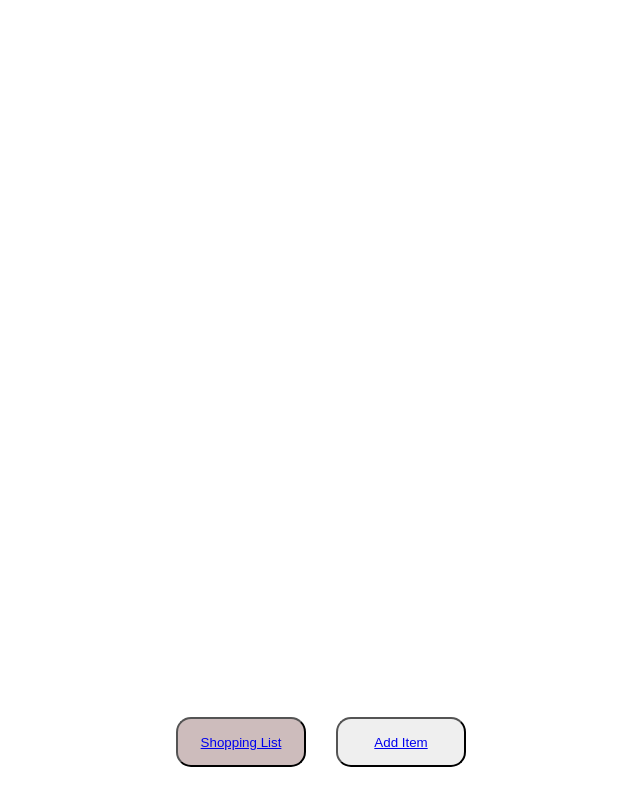
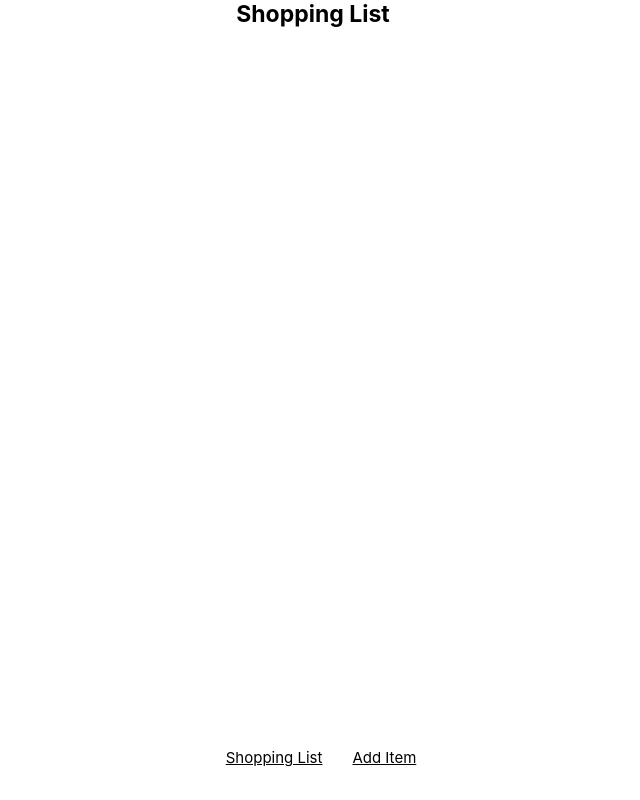
Before and after one commit to the-collab-lab/tcl-43-smart-shopping-list, a React (Create React App) app: page / in a window 1280 px wide. Shown: the whole page, without its empty margins (327-967 px from the left). Built offline with nearby package versions, Linux system fonts and the light colour scheme; the HTML template or start-up script is replaced by a standard one.

Commit message:
Link  styling changes onClick

```diff
--- a/src/App.css
+++ b/src/App.css
@@ -1,54 +1,20 @@
 .App {
   text-align: center;
 }
-
-.App-logo {
-  height: 40vmin;
+/*Link returns a standard <a> tag! so use <a> for styling*/
+a {
+  color: black;
+  font-size: 15px;
+  cursor: pointer;
+  margin: 0 15px;
 }
-
-.App-header {
-  background-color: #282c34;
-  min-height: 100vh;
-  display: flex;
-  flex-direction: column;
-  align-items: center;
-  justify-content: center;
-  font-size: calc(10px + 2vmin);
-  color: white;
-}
-
-.App-link {
-  color: #09d3ac;
-}
-
-Link {
-  text-decoration: none;
-  background-color: red;
-}
-
-.btn-div {
+.link-div {
   position: fixed;
   bottom: 25px;
   width: 100%;
   padding: 8px;
 }
-button {
-  margin: 0 15px;
-  height: 50px;
-  width: 130px;
-  border-radius: 15px;
-}
-
-.title{
+.title {
   font-size: 23px;
   font-weight: bold;
 }
-
-.btnClass {
-  background-color: rgb(205, 188, 188);
-}
-.btnClass.clicked{
-  background-color: rgb(208, 236, 208);
-  font-weight: bold;
-
-}
--- a/src/App.js
+++ b/src/App.js
@@ -1,32 +1,39 @@
-import React, { useState } from 'react';
+import React from 'react';
 import './App.css';
 import { BrowserRouter, Routes, Link, Route } from 'react-router-dom';
 import List from './components/List.js';
 import AddItem from './components/AddItem.js';
 
 function App() {
-  const [btnClass, setBtnClass] = useState(false);
+  const handleClick = (e) => {
+    //e.target vs. e.currentTarget! e.currentTarget is what the event is attached to, e.target is what was clicked - fixed onClick confusion!
+
+    //why doesn't the path change on refresh, but the ui styling does??
+
+    const innerText = e.currentTarget.innerText;
+    if (innerText === 'Shopping List') {
+      e.currentTarget.style.fontWeight = 'bold';
+      e.currentTarget.nextSibling.style.fontWeight = 'normal';
+    } else {
+      e.currentTarget.style.fontWeight = 'bold';
+      e.currentTarget.previousElementSibling.style.fontWeight = 'normal';
+    }
+  };
   return (
     <div className="App">
       <BrowserRouter>
         <Routes>
+          <Route path="/" element={<List />} />
           <Route path="/additem" element={<AddItem />} />
-          <Route path="/list" element={<List />} />
         </Routes>
 
-        <div className="btn-div">
-          {/* how to remove the link styling */}
-          <button
-            onClick={() => {
-              btnClass ? setBtnClass(false) : setBtnClass(true);
-            }}
-            className={btnClass ? 'btnClass clicked' : 'btnClass'}
-          >
-            <Link to="/list">Shopping List</Link>
-          </button>
-          <button>
-            <Link to="/additem">Add Item</Link>
-          </button>
+        <div className="link-div">
+          <Link to="/" onClick={handleClick}>
+            Shopping List
+          </Link>
+          <Link to="/additem" onClick={handleClick}>
+            Add Item
+          </Link>
         </div>
       </BrowserRouter>
     </div>
```
